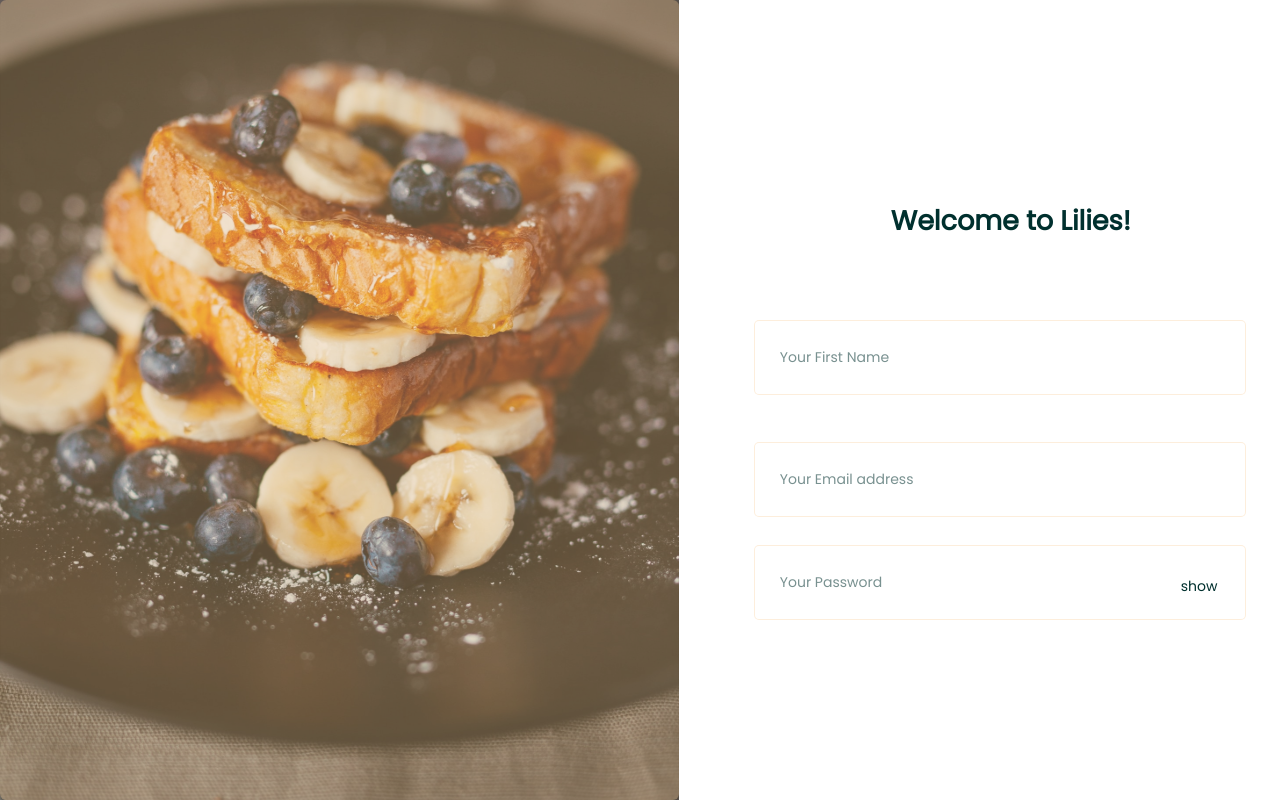
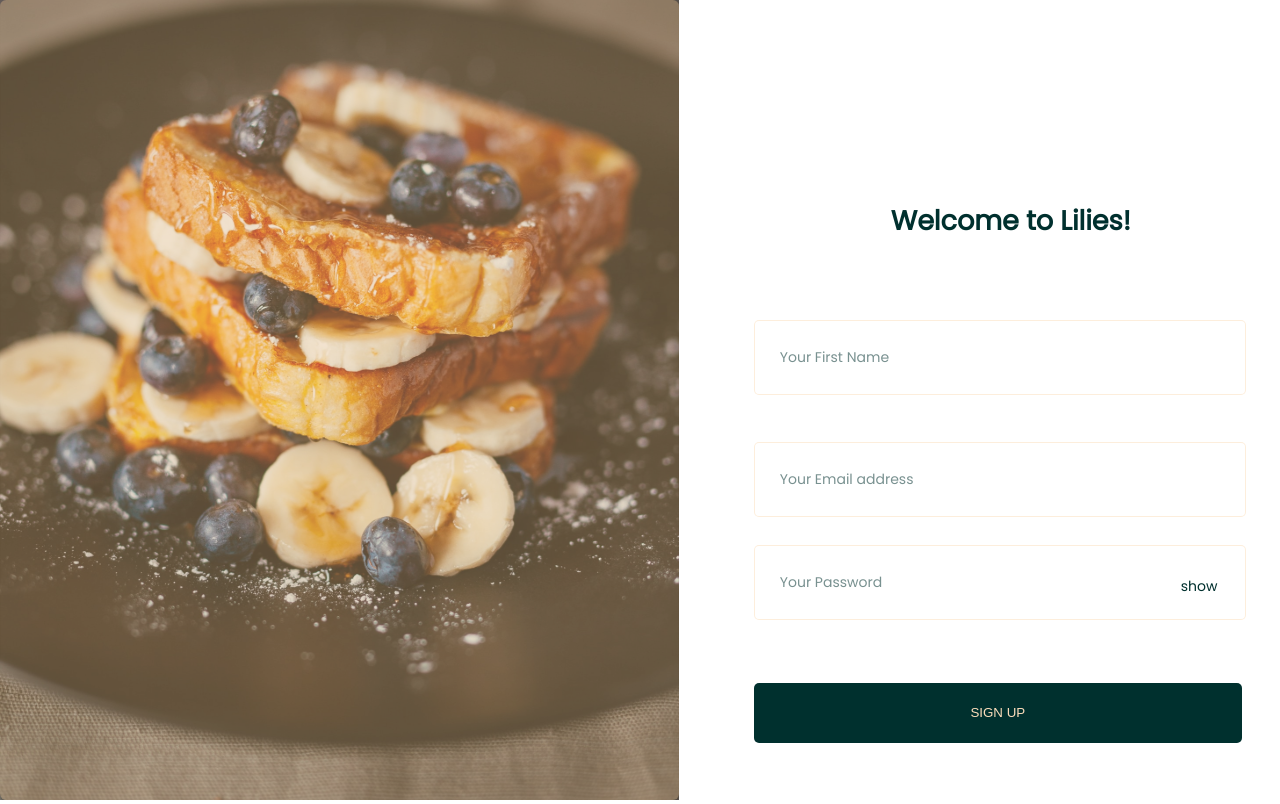
Before and after one commit to AkeleA/forfoodies, a React (Create React App) app: page /register in a window 1280 px wide. Built offline with nearby package versions, Linux system fonts and the light colour scheme.

Commit message:
dec 9th update

```diff
--- a/src/Pages/Register/Register.jsx
+++ b/src/Pages/Register/Register.jsx
@@ -53,12 +53,13 @@ const Register = () => {
             </span>
           </div>{" "}
           <br />
-          {/**  <Button
-          className={formvalid?"SignUp-active":"SignUp-submit"}
-          type='submit'
-          id='btn'
-          disabled={!formvalid}
-          props={"SIGN UP"} />**/}
+          <Button
+            className={formcheck ? "SignUp-active" : "SignUp-submit"}
+            type="submit"
+            id="btn"
+            disabled={!formcheck}
+            props={"SIGN UP"}
+          />
         </form>
       </div>
     </div>
--- a/src/Pages/Register/Register.scss
+++ b/src/Pages/Register/Register.scss
@@ -108,3 +108,7 @@
   text-align: center;
   color: #00302e;
 }
+
+.r-right > form > button {
+  margin-top: 50px;
+}
```
